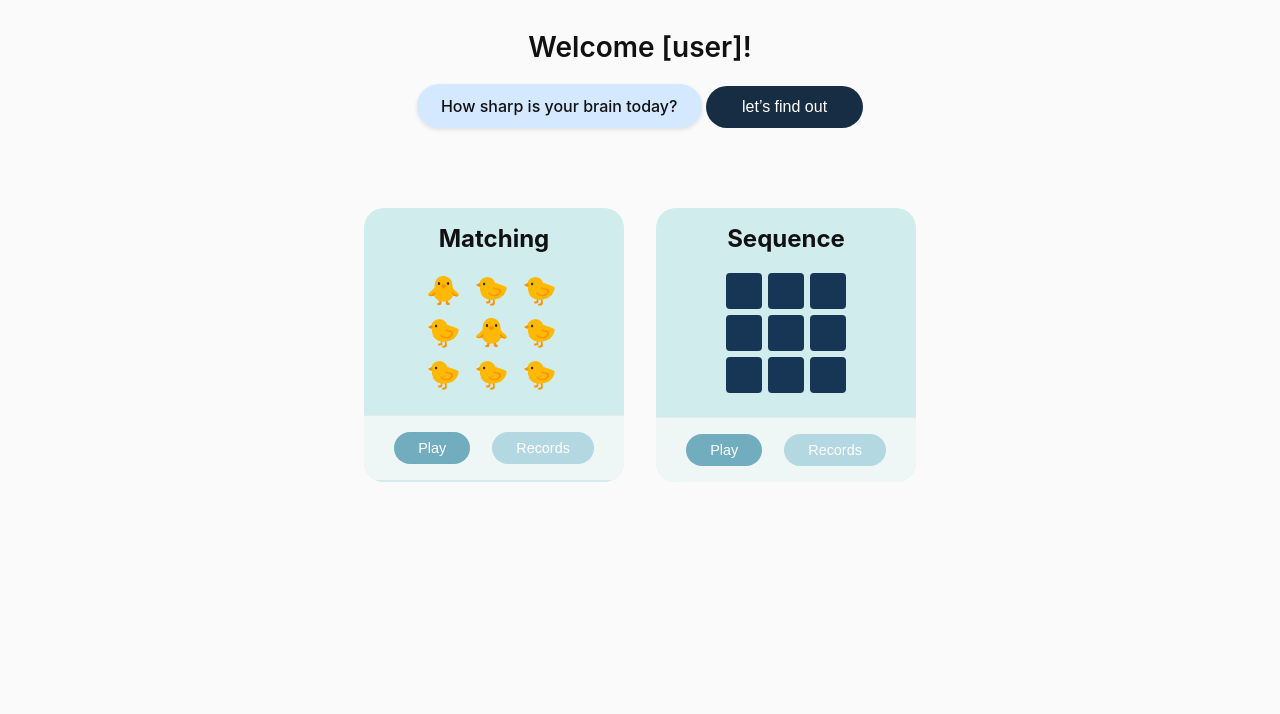
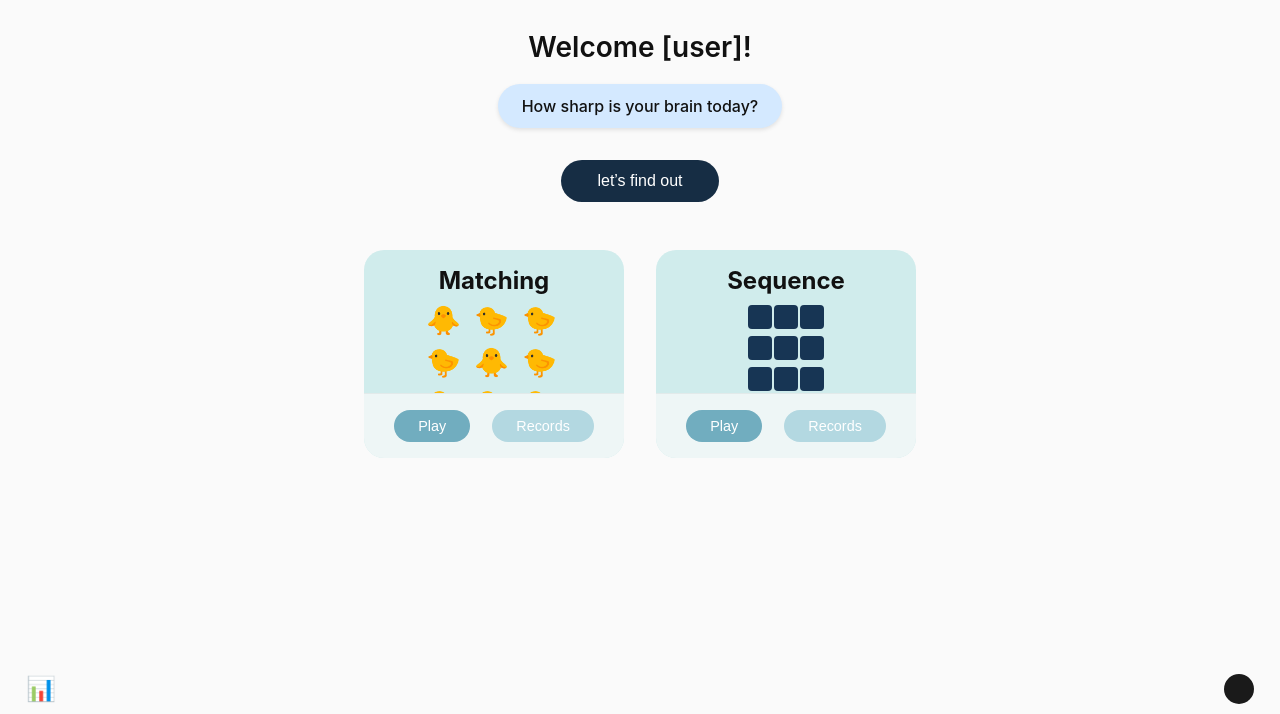
Before and after one commit to cse110-sp25-group14/cse110-sp25-group14, a website: page homepage.html in a window 1280 px wide. Shown: the part 86-800 px from the top of the page. Drawn offline with Linux system fonts and the light colour scheme.

Commit message:
fixes to homepage html and css code

```diff
--- a/homepage.css
+++ b/homepage.css
@@ -91,9 +91,13 @@
 
   /* icon board areas */
   .icon-board {
+    height: 90px; /* or minimum required to fit your 3x3 grid */
     display: grid;
-    margin: 0.75rem 0 1.5rem;
+    align-items: center;
+    justify-content: center;
   }
+
+
 
   /* chick grid (2 rows × 3 columns) */
   .chicks {
@@ -104,13 +108,13 @@
 
   /* blue squares grid (3×3) */
   .grid {
-    grid-template-columns: repeat(3, 36px);
-    gap: 6px;
+    grid-template-columns: repeat(3, 24px);
+    gap: 2px;
   }
 
   .grid span {
-    width: 36px;
-    height: 36px;
+    width: 24px;
+    height: 24px;
     background: #173554;
     border-radius: 4px;
     display: block;
@@ -142,3 +146,23 @@
   .ghost {
     background: #b3d8e1;
   }
+
+  footer {
+    position: absolute;
+    bottom: 10px;
+    left: 10px;
+    right: 10px;
+    display: flex;
+    justify-content: space-between;
+    padding: 0 1rem;
+  }
+
+  .footer-icon {
+    font-size: 1.5rem;
+  }
+  .toggle {
+    width: 30px;
+    height: 30px;
+    border-radius: 50%;
+    background: #1a1a1a;
+  }
--- a/homepage.html
+++ b/homepage.html
@@ -20,7 +20,7 @@
       <h2 class="welcome">Welcome [user]!</h2>
 
       <p class="tagline">How sharp is your brain today?</p>
-
+      <br>
       <button class="primary-btn">let’s find out</button>
     </section>
 
@@ -61,5 +61,9 @@
       </article>
     </section>
   </main>
+  <footer>
+    <div class="footer-icon">📊</div>
+    <div class="toggle"></div>
+  </footer>
 </body>
 </html>
```
